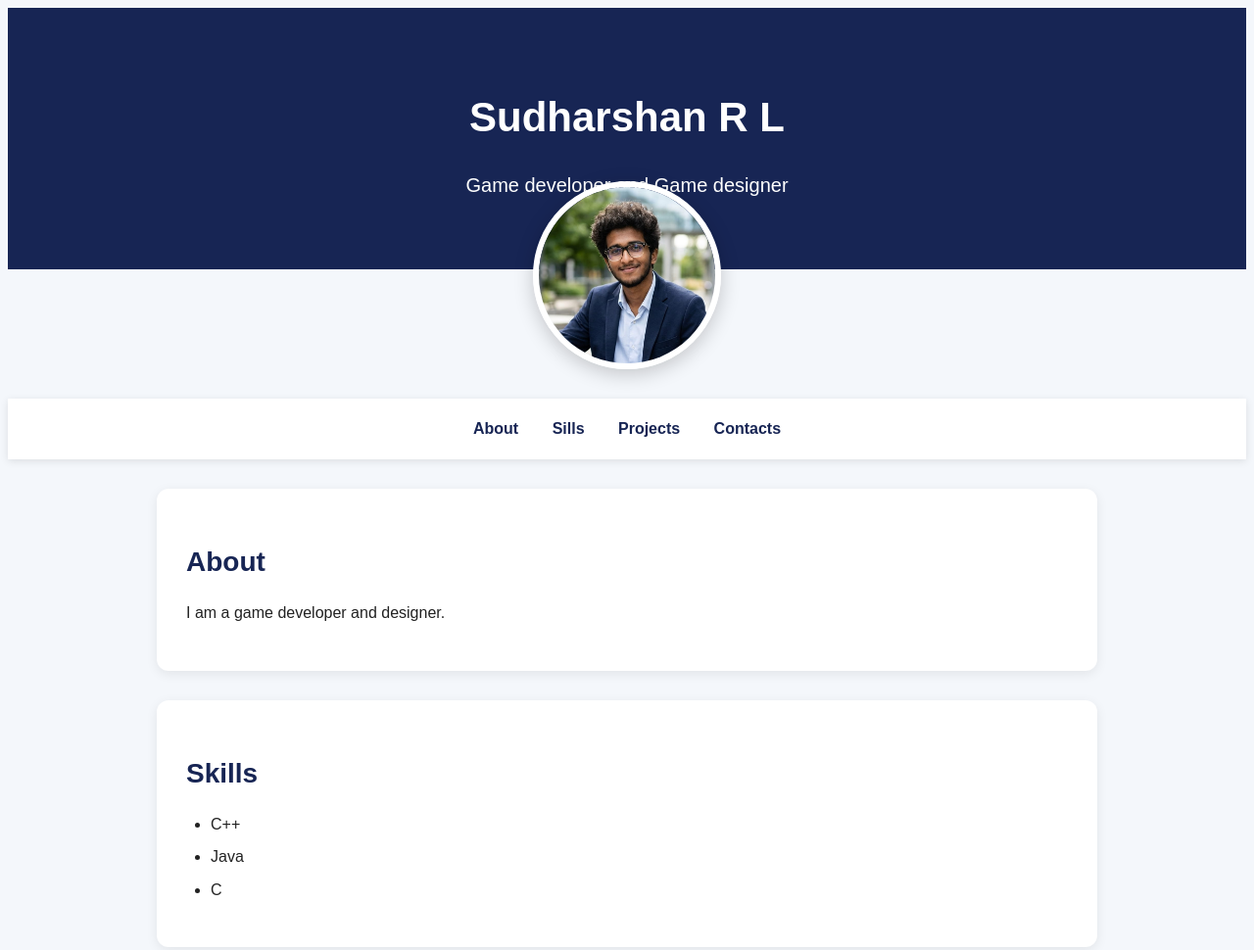
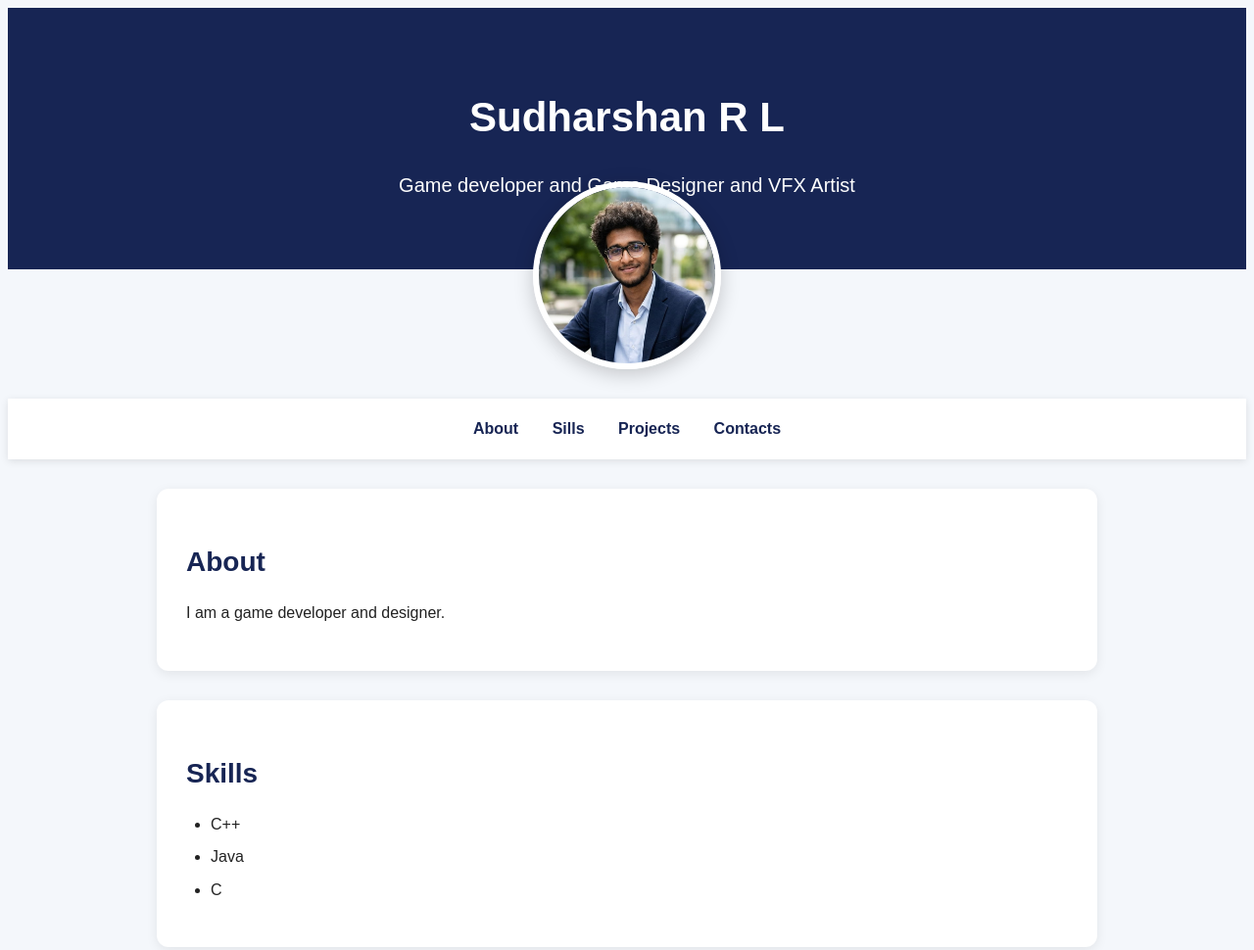
Before and after one commit to Sudharshan-4553/personal-portfolio2, a plain HTML site: page index.html in a window 1280 px wide. Shown: the top 970 px of the page at 98% size. Drawn offline with Linux system fonts and the light colour scheme; files whose address does not match are found by name.

Commit message:
Update portfolio information

```diff
--- a/index.html
+++ b/index.html
@@ -11,7 +11,7 @@
 <body>
     <header>
         <h1>Sudharshan R L</h1>
-        <p>Game developer and Game designer</p>
+        <p>Game developer and Game Designer and VFX Artist</p>
     </header>
 
     <img src="C:\Users\sudharshan\OneDrive\personal-portfolio\WhatsApp Image 2026-09-27 at 11.45.00.jpeg"
```
